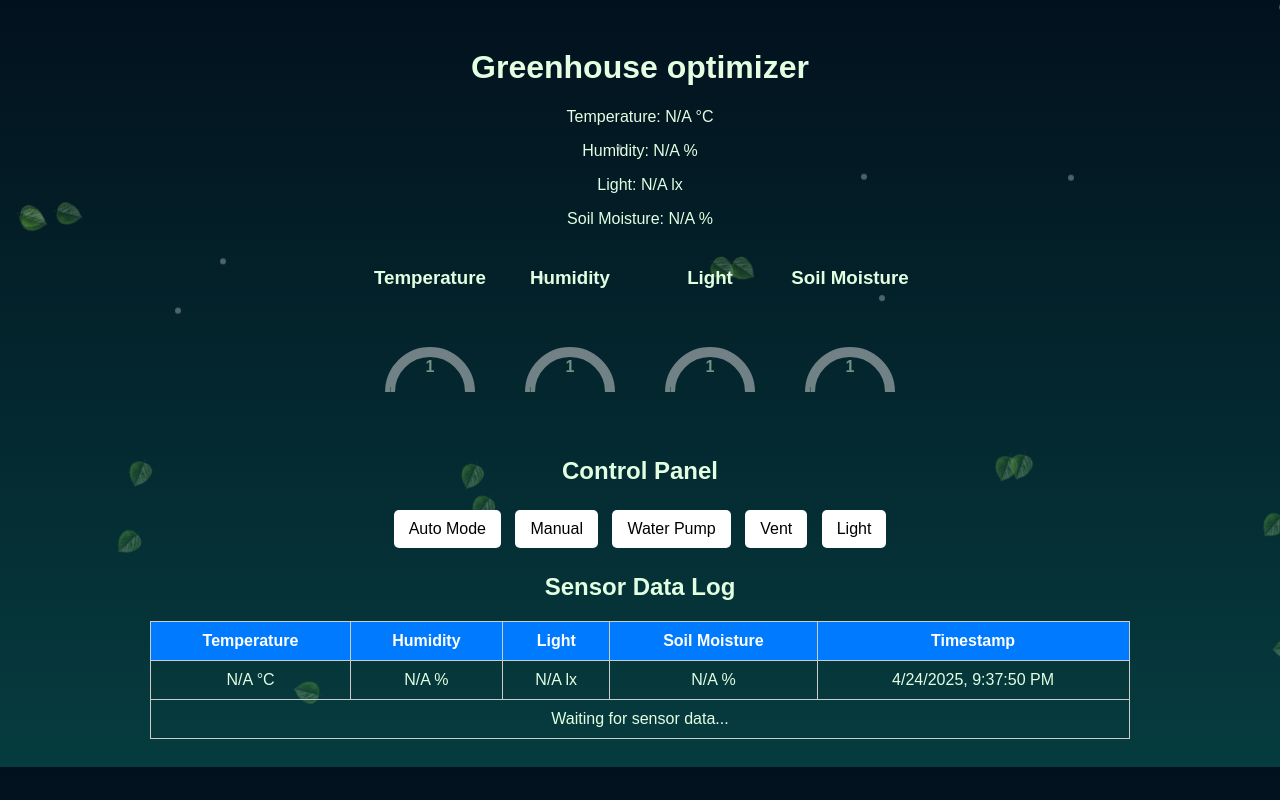
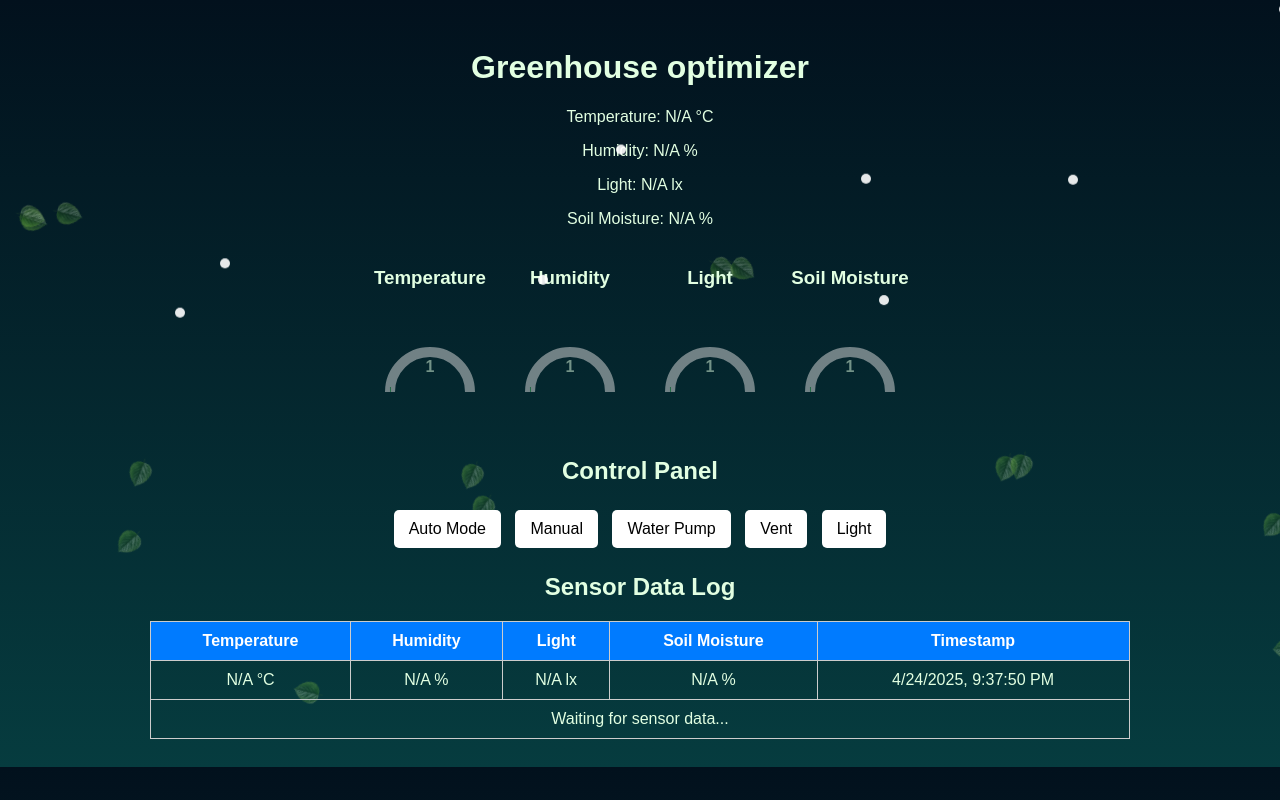
Before and after one commit to oasb16/green-house-optimizer, a Flask app: page / in a window 1280 px wide. Run offline with Flask 3, Linux system fonts and the light colour scheme.

Commit message:
Initial commit

```diff
--- a/static/style.css
+++ b/static/style.css
@@ -149,6 +149,17 @@ th {
     overflow: hidden;
 }
 
+.pollen-layer {
+    position: absolute;
+    top: 0;
+    left: 0;
+    width: 100vw;
+    height: 100vh;
+    overflow: hidden;
+    pointer-events: none;
+    z-index: 2;
+}
+
 .leaf {
     position: absolute;
     width: 32px;
@@ -161,11 +172,12 @@ th {
 
 .pollen {
     position: absolute;
-    width: 6px;
-    height: 6px;
-    background: rgba(255, 255, 255, 0.3);
+    width: 10px;
+    height: 10px;
+    background: rgba(255, 255, 255, 0.9);
     border-radius: 50%;
     animation: floaty linear infinite;
+    z-index: 3;
 }
 
 @keyframes fall {
```
